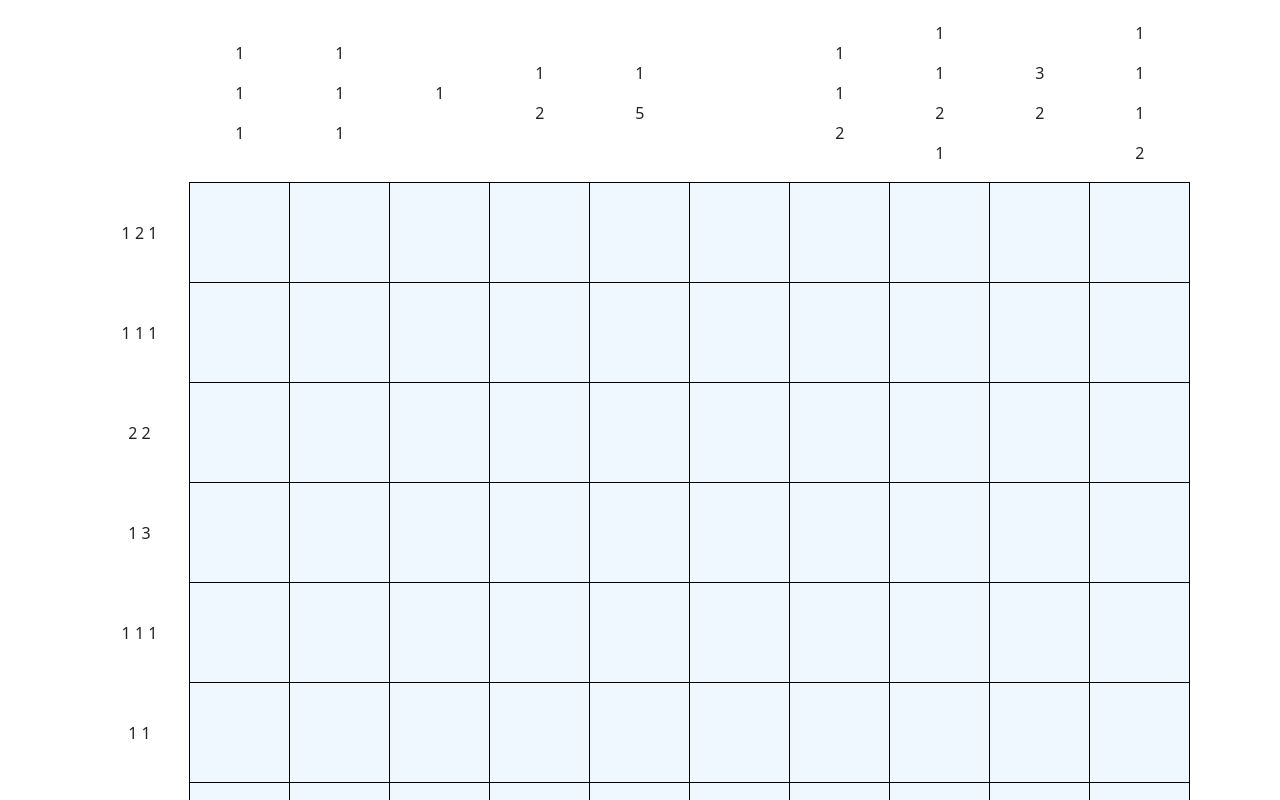
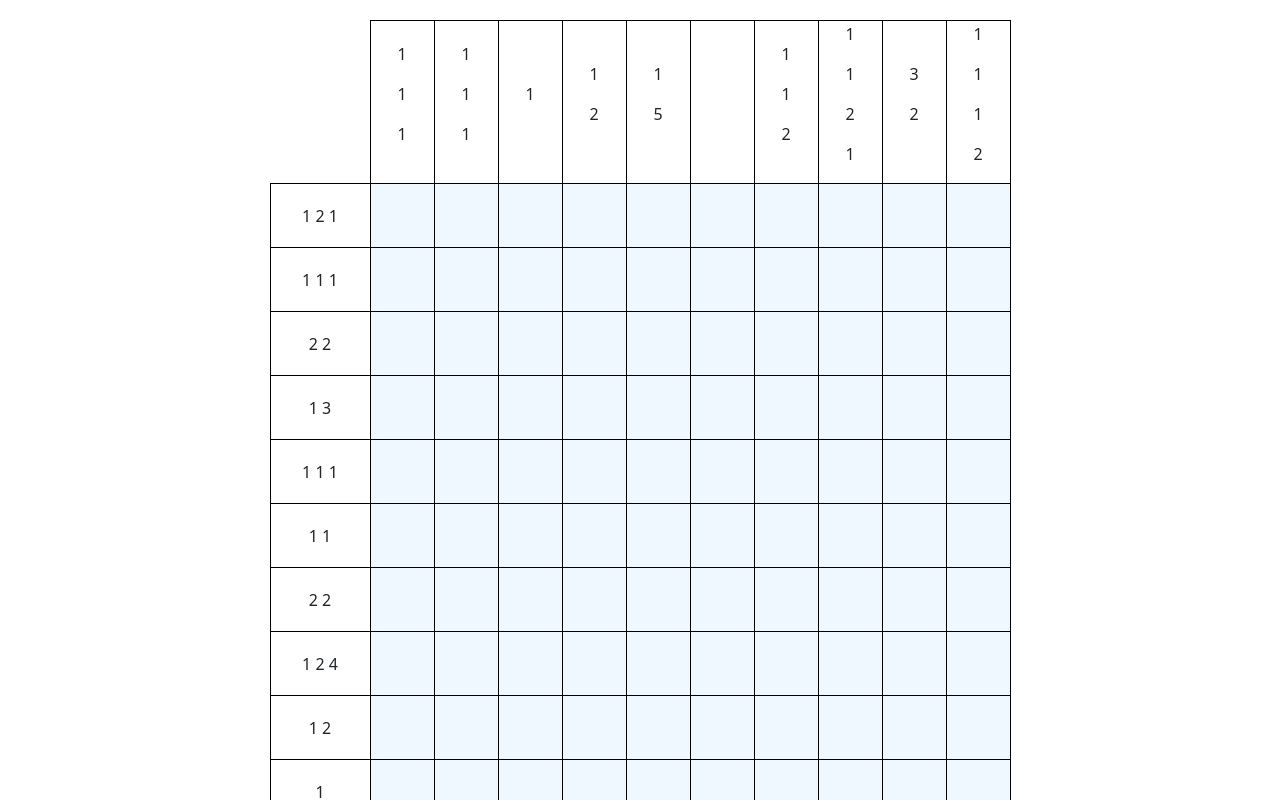
Before and after one commit to DylanB5402/picreact-ts, a React app: page / in a window 1280 px wide. Shown: the top 800 px of the page. Built offline with nearby package versions, Linux system fonts and the light colour scheme.

Commit message:
small css / ux changes

```diff
--- a/src/components/Board.css
+++ b/src/components/Board.css
@@ -5,8 +5,8 @@
     padding: 0%;
     width: auto;
     white-space: nowrap;
-    width: 100px;
-    height: 100px
+    width: 4em;
+    height: 4em;
     /* height: fit-content;
     width: fit-content; */
 
@@ -17,9 +17,11 @@
     border-collapse: collapse;
     margin-top: 20px;
     -webkit-user-select: none;
-  -moz-user-select: none;
-  -ms-user-select: none;
-  user-select: none;
+    -moz-user-select: none;
+    -ms-user-select: none;
+    user-select: none;
+    /* height: 40em;
+    width: 40em; */
 }
 
 .unknown {
@@ -42,7 +44,7 @@
     text-align: center;
     align-items: center;
     justify-content: center;
-    font-size: 50px;
+    font-size: 1em;
     color: red;
 }
 
@@ -59,10 +61,12 @@
 .hintLeft {
     text-align: center;
     padding: 10px;
-    width: 100px
+    width: 100px;
+    border: 1px solid black;
 }
 
 .hintTop {
     text-align: center;
     height: 150px;
+    border: 1px solid black;
 }
--- a/src/components/BoardCell.tsx
+++ b/src/components/BoardCell.tsx
@@ -67,6 +67,9 @@ const BoardCell = ({row, col} : BoardCellProps) => {
             setVisualCellStatus(CellStatus.Blank);
         } else if (trueCellStatus === CellStatus.Filled) {
             setVisualCellStatus(CellStatus.FilledWrong);
+            if (!clicked) {
+                gameStore?.incrementNumClickedFilledCells();
+            }
         }
     }
 
```
